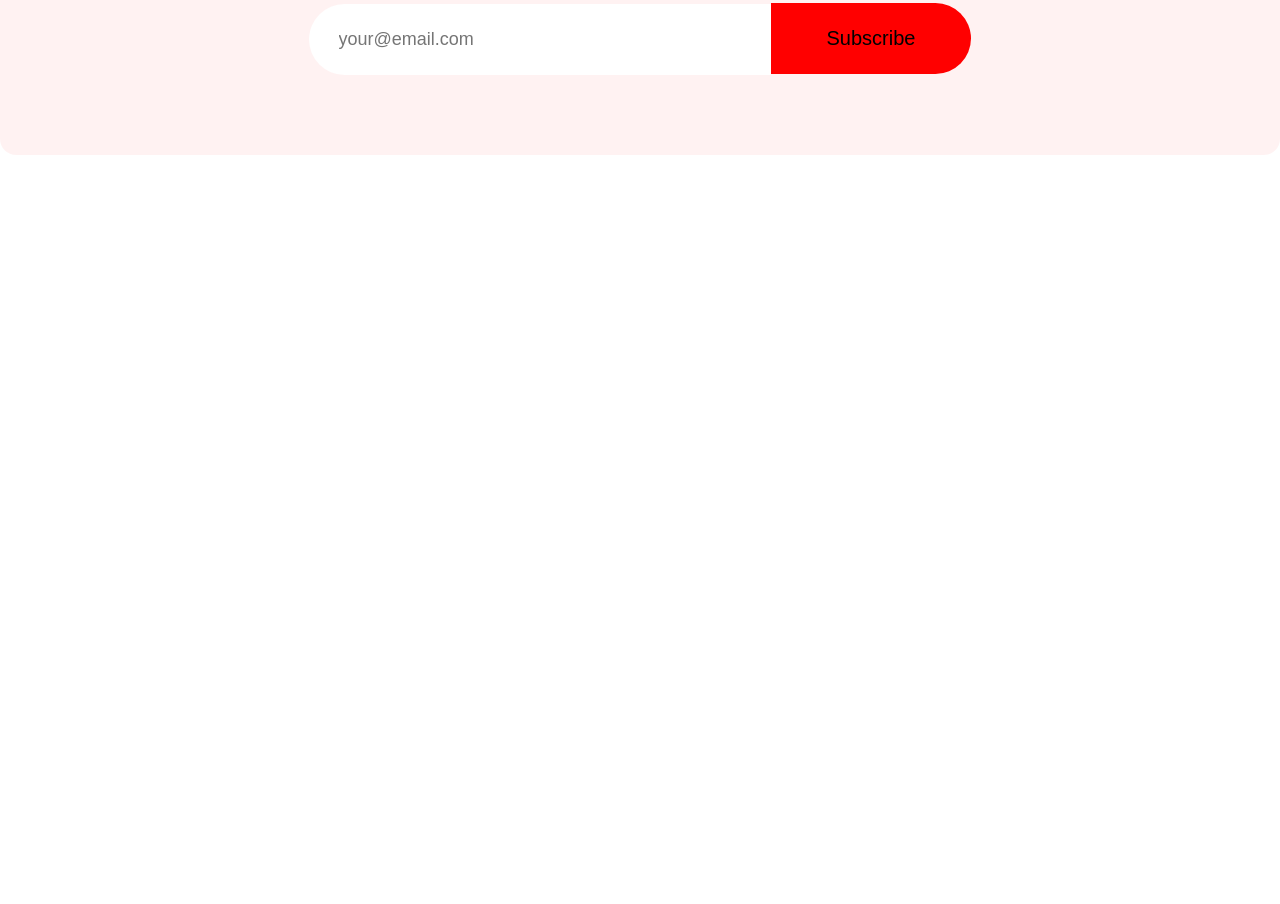
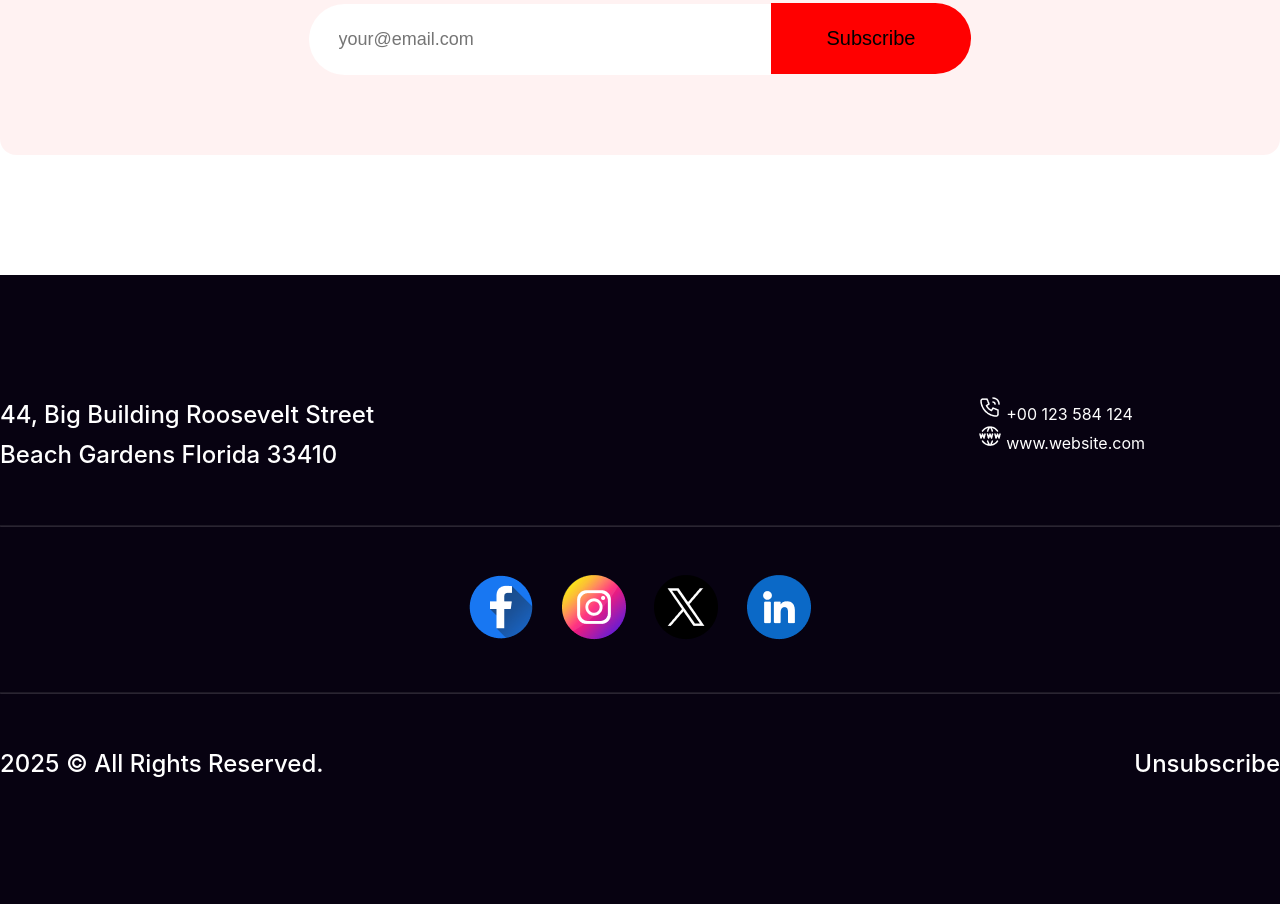
Before and after one commit to Asif-Orbit/new-year-offer, a plain HTML site: page index.html in a window 1280 px wide. Shown: the part 6825-7729 px from the top of the page. Before the commit the page ends 7100 px from the top, so only its background shows below. Drawn offline with Linux system fonts and the light colour scheme.

Commit message:
add footer section

```diff
--- a/index.html
+++ b/index.html
@@ -13,7 +13,7 @@
     <link rel="stylesheet" href="style.css">
 </head>
 
-<body class="">
+<body>
     <header class="header">
         <div class="banner merriweather-normal">
             <h3 class="happy-new-year">Happy New Year</h3>
@@ -83,7 +83,7 @@
                     fermentum amet amet sit consectetur.</p>
             </div>
             <div class="holiday-sale-image">
-                <img  src="images/Group 75.png" alt="image error">
+                <img src="images/Group 75.png" alt="image error">
                 <img class="holiday-sale-second-image" src="images/Group 44.png" alt="error image">
             </div>
         </section>
@@ -91,7 +91,9 @@
             <div class="awesome-portfolio">
                 <h3 class="awesome-portfolio-sub-title inter-normal">THE BEST GIFTS</h3>
                 <h1 class="awesome-portfolio-title merriweather-normal">Our Awesome Portfolio</h1>
-                <p class="awesome-portfolio-title-description inter-normal">Dolor sit amet consectetur. Consequat eget consectetur maecenas sed molestie malesuada. <br> Ipsum sed sodales risus ut pellentesque vel euismod. </p>
+                <p class="awesome-portfolio-title-description inter-normal">Dolor sit amet consectetur. Consequat eget
+                    consectetur maecenas sed molestie malesuada. <br> Ipsum sed sodales risus ut pellentesque vel
+                    euismod. </p>
             </div>
             <div class="awesome-portfolio-image-container">
                 <img src="images/Rectangle 3.png" alt="error image">
@@ -106,17 +108,44 @@
             <div class="newsletter text-center">
                 <img src="images/Group 61.png" alt="error image">
                 <h1 class="newsletter-title merriweather-normal">Subscribe Newsletter</h1>
-                <p class="newsletter-title-description inter-normal">Dolor sit amet consectetur. Consequat eget consectetur maecenas sed molestie malesuada. <br> Ipsum sed sodales risus ut pellentesque vel euismod. </p>
+                <p class="newsletter-title-description inter-normal">Dolor sit amet consectetur. Consequat eget
+                    consectetur maecenas sed molestie malesuada. <br> Ipsum sed sodales risus ut pellentesque vel
+                    euismod. </p>
             </div>
             <div class="newsletter-subscribe text-center inter-normal">
-                <input type="email" name="" id="submit" placeholder="your@email.com"><input type="submit" value="Subscribe" class="subscribe-button">
+                <input type="email" name="" id="submit" placeholder="your@email.com"><input type="submit"
+                    value="Subscribe" class="subscribe-button">
             </div>
 
         </section>
 
     </main>
-    <footer>
+    <footer class="footer">
+        <div class="footer-container inter-normal">
+            <div class="address-container">
+                <p class="address">44, Big Building Roosevelt Street <br>
+                    Beach Gardens Florida 33410</p>
+                <div class="contact-website">
+                    <p><img src="icons/Call.png" alt="error image"> +00 123 584 124</p>
+                    <p><img src="icons/Website.png" alt="error image"> www.website.com</p>
+                </div>
 
+            </div>
+            <hr>
+            <div class="social-icon text-center">
+                <img src="icons/Facebook.png" alt="error image">
+                <img src="icons/Instagram.png" alt="error image">
+                <img src="icons/Twitter.png" alt="error image">
+                <img src="icons/Linkedin.png" alt="error image">
+
+            </div>
+            <hr>
+            <div class="rights-reserved address">
+                 <p class="address">2025 &copy All Rights Reserved.</p>
+                    <p>Unsubscribe</p>
+
+            </div>
+        </div>
     </footer>
 </body>
 
--- a/style.css
+++ b/style.css
@@ -28,7 +28,7 @@
 
 
 /* body style */
-body{
+main, header{
     max-width: 1320px;
     margin: 0 auto;
 }
@@ -320,3 +320,45 @@ body{
     border: none;
     background-color: #FF0000;
 }
+
+
+
+
+/* footer style */
+.footer{
+    background-color: #070211;
+    color: #FFFFFF;
+}
+.footer-container{
+    max-width: 1320px;
+    margin: 0 auto;
+}
+.address-container{
+    display: flex;
+    padding: 120px 0 50px 0;
+    justify-content: space-between;
+}
+footer hr{
+    opacity: 15%;
+}
+.address{
+    font-size: 24px;
+    font-weight: 500;
+    line-height: 40px;
+}
+.contact-website{
+    padding-right: 135px;
+}
+
+.social-icon{
+    padding: 48px 0;
+    letter-spacing: 24px;
+}
+
+
+
+.rights-reserved{
+    Display: flex;
+    padding: 50px 0 120px 0;
+    justify-content: space-between;
+}
```
